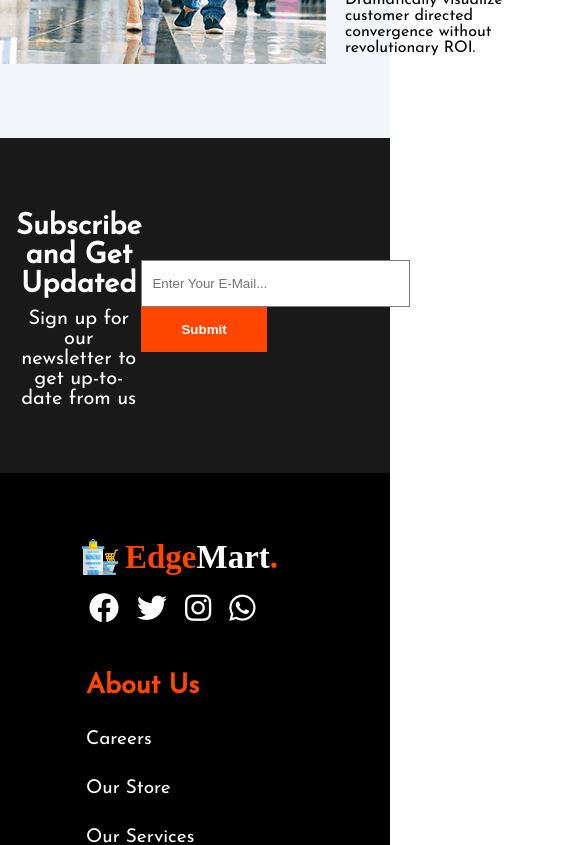
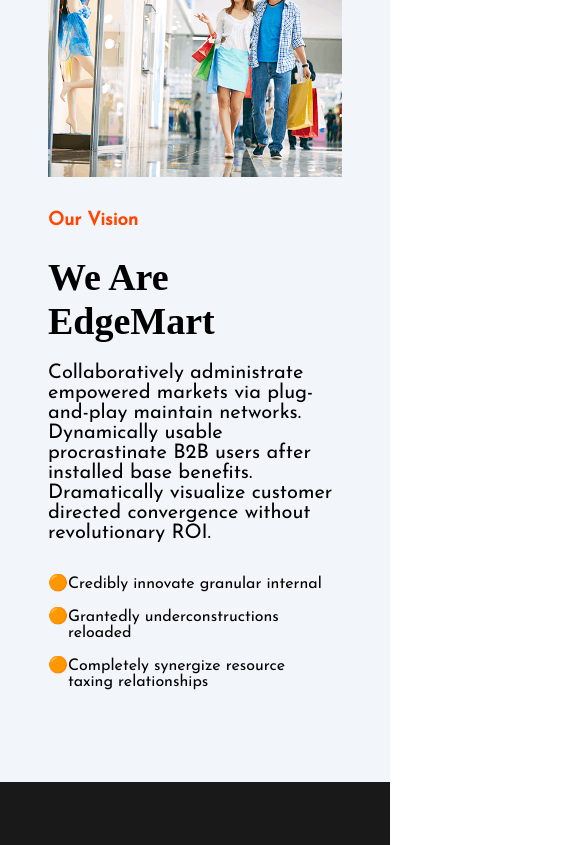
Before and after one commit to Abdirino/EdgeMart-E-Commerce, a React (Create React App) app: page /about in a window 390 px wide. Shown: the part 960-1805 px from the top of the page, 585 px wide, since content can reach past the window. Built offline with nearby package versions, Linux system fonts and the light colour scheme; a web font is replaced by a local one.

Commit message:
about sec finished☕

```diff
--- a/src/Components/Footer/Footer.jsx
+++ b/src/Components/Footer/Footer.jsx
@@ -54,7 +54,7 @@
       </div>
       <div className="copy-write">
         <p>
-          Copyright © 2021 Edge Mart. All Rights Reserved.Developed by @Abdirino
+          © 2023 Edge Mart. All Rights Reserved.Developed by @Abdirino
         </p>
       </div>
     </>
--- a/src/Components/Footer/footer.css
+++ b/src/Components/Footer/footer.css
@@ -65,6 +65,7 @@
     display: flex;
     justify-content: center;
     align-items: center;
+    text-align: center;
     padding: 10px;
     font-size: 18px;
 }
--- a/src/Components/NewsLetter/news.css
+++ b/src/Components/NewsLetter/news.css
@@ -1,36 +1,36 @@
-@import url('https://fonts.googleapis.com/css2?family=Marko+One&display=swap');
-@import url('https://fonts.googleapis.com/css2?family=Josefin+Sans&display=swap');
-*{
-    margin: 0; padding: 0;
+@import url("https://fonts.googleapis.com/css2?family=Marko+One&display=swap");
+@import url("https://fonts.googleapis.com/css2?family=Josefin+Sans&display=swap");
+* {
+  margin: 0;
+  padding: 0;
   box-sizing: border-box;
   transition: 0.4s;
 }
-.news{
+.news {
   display: flex;
   align-items: center;
   justify-content: space-around;
   background: rgba(0, 0, 0, 0.9);
   padding: 4rem 1rem;
-    font-family: 'Josefin Sans', sans-serif;
+  font-family: "Josefin Sans", sans-serif;
 }
-.n-detail{
+.n-detail {
   text-align: center;
 }
-.n-detail h2{
+.n-detail h2 {
   color: white;
   font-size: 29px;
   padding: 10px 0;
 }
-.n-detail p{
+.n-detail p {
   color: white;
   font-size: 20px;
 }
-.n-input input{
-    padding: 15px 80px 15px 10px;
+.n-input input {
+  padding: 15px 90px 15px 10px;
   border: 0.8px solid grey;
-
 }
-.n-input button{
+.n-input button {
   padding: 15px 40px;
   border: none;
   cursor: pointer;
@@ -38,3 +38,13 @@
   color: white;
   font-weight: bold;
 }
+@media (max-width: 990px) {
+  .news {
+    flex-wrap: wrap;
+    gap: 35px;
+  }
+  .n-input input {
+    padding: 15px 40px 15px 10px;
+    border: 0.8px solid grey;
+  }
+}
--- a/src/Pages/About/About.jsx
+++ b/src/Pages/About/About.jsx
@@ -54,6 +54,11 @@
               after installed base benefits. Dramatically visualize customer
               directed convergence without revolutionary ROI.
             </p>
+            <ul>
+              <li>Credibly innovate granular internal</li>
+              <li>Grantedly underconstructions reloaded</li>
+              <li>Completely synergize resource taxing relationships</li>
+            </ul>
           </div>
         </div>
       </div>
--- a/src/Pages/About/about.css
+++ b/src/Pages/About/about.css
@@ -65,7 +65,11 @@
 }
 .v-image{
   display: flex;
-  flex: 1 1 350px;
+  flex: 1 1 250px;
+}
+.v-image img{
+  width: 100%; height: 100%;
+  object-fit: cover;
 }
 .v-detail{
   display: flex;
@@ -74,7 +78,7 @@
 }
 .v-detail h3{
   color: orangered;
-  padding: 20px 0;
+  padding: 15px 0;
 }
 .v-detail h1{
   font-size: 50px;
@@ -83,4 +87,32 @@
 }
 .v-detail p{
   padding: 10px 0;
+  font-size: 20px;
 }
+.v-detail ul{
+  display: flex;
+  flex-direction: column;
+  align-items: start;
+  padding: 20px;
+  gap: 14px;
+}
+.v-detail ul li::marker{
+  content:'🟠';
+}
+
+@media(max-width: 990px){
+  .history, .a-vision{
+    flex-wrap: wrap;
+  }
+  .v-detail h1, .h-detail h1{
+    font-size: 38px;
+  }
+  .h-detail .nums{
+    gap: 1rem;
+  }
+}
+@media(min-width: 1700px){
+  .history, .a-vision{
+    max-width: 70%;
+  }
+}
```
Lines whose indentation alone changed are shown as unchanged.
